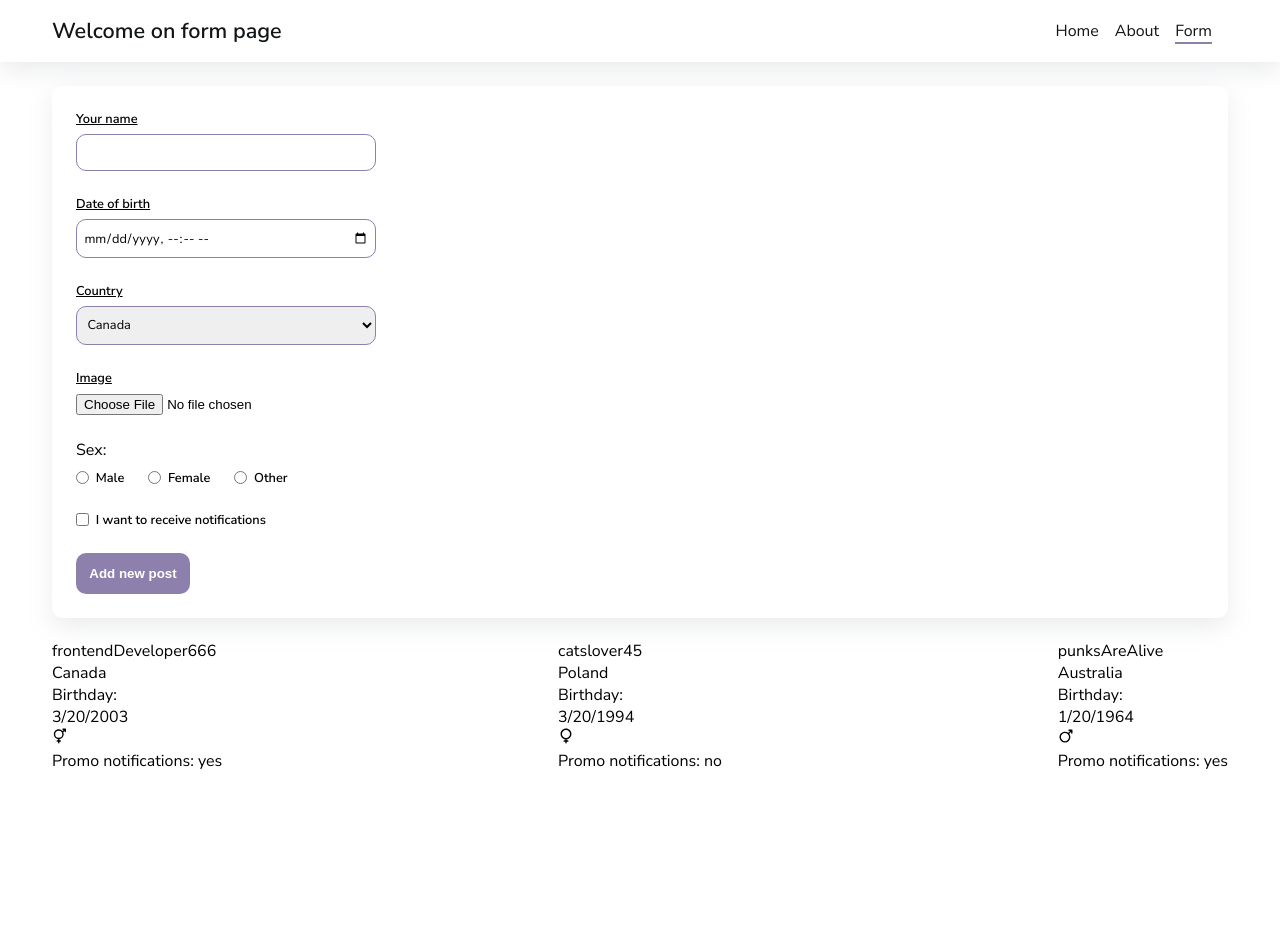
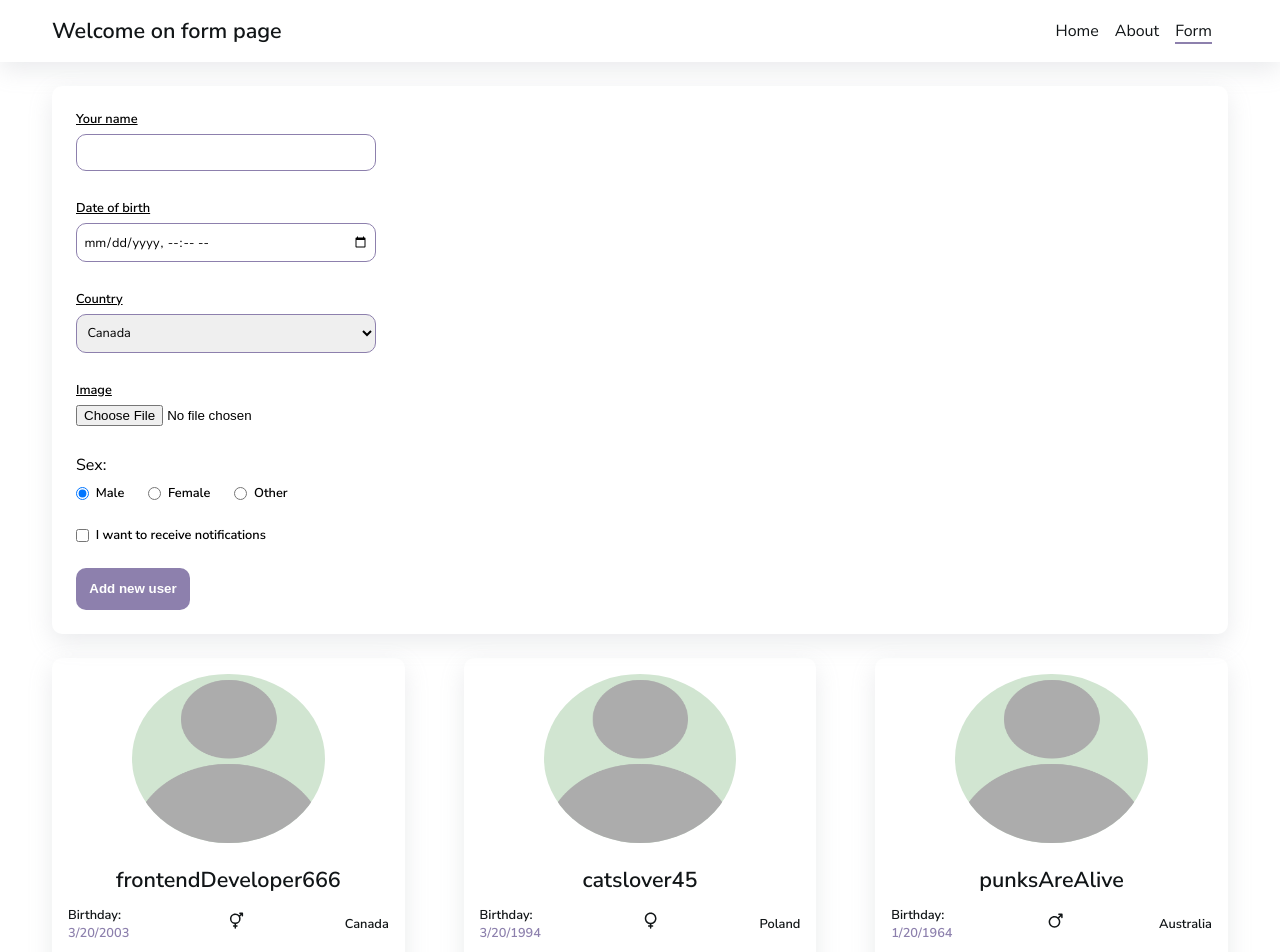
Before and after one commit to valr0lipsk/rsschool, a React (Vite) app: page /form in a window 1280 px wide. Shown: the top 952 px of the page. Before the commit the page ends 820 px from the top, so only its background shows below. Built offline with nearby package versions, Linux system fonts and the light colour scheme.

Commit message:
feat: implement form functionality

```diff
--- a/index.html
+++ b/index.html
@@ -1,13 +1,16 @@
 <!DOCTYPE html>
 <html lang="en">
+
 <head>
   <meta charset="UTF-8" />
   <link rel="icon" type="image/svg+xml" href="/vite.svg" />
   <meta name="viewport" content="width=device-width, initial-scale=1.0" />
-    <title>Week 1</title>
+  <title>RS School</title>
 </head>
+
 <body>
   <div id="root"></div>
   <script type="module" src="/src/main.tsx"></script>
 </body>
+
 </html>
--- a/src/components/form/Form.tsx
+++ b/src/components/form/Form.tsx
@@ -1,55 +1,164 @@
 import React from 'react';
+import { User } from 'types';
 import { InputWrapper } from '../../components';
 import styles from './Form.module.scss';
+import EmptyProfilePicture from '../../assets/empty-profile-picture.png';
 
-export default class Form extends React.Component {
+interface FormProps {
+  handleSubmit: (data: User) => void;
+}
+
+interface FormState {
+  img: string;
+  errors: {
+    nickname: string;
+    date: string;
+    img: string;
+  };
+}
+
+export default class Form extends React.Component<FormProps> {
+  nickname = React.createRef<HTMLInputElement>();
+  date = React.createRef<HTMLInputElement>();
+  country = React.createRef<HTMLSelectElement>();
+  img = React.createRef<HTMLInputElement>();
+  sex1 = React.createRef<HTMLInputElement>();
+  sex2 = React.createRef<HTMLInputElement>();
+  sex3 = React.createRef<HTMLInputElement>();
+  promo = React.createRef<HTMLInputElement>();
+  file: File;
+
+  constructor(props: FormProps) {
+    super(props);
+    this.handleSubmit = this.handleSubmit.bind(this);
+    this.file = new File([EmptyProfilePicture], 'empty-profile-picture.png', { type: 'image/png' });
+  }
+
+  state: FormState = {
+    img: '',
+    errors: {
+      nickname: '',
+      date: '',
+      img: '',
+    },
+  };
+
+  getRadioValue(
+    radio1: HTMLInputElement | null,
+    radio2: HTMLInputElement | null,
+    radio3: HTMLInputElement | null
+  ) {
+    if (!radio1 || !radio2 || !radio3) return 'male';
+    if (radio1.checked) return radio1.value;
+    if (radio2.checked) return radio2.value;
+    return 'other';
+  }
+
+  handleSubmit(event: React.MouseEvent<HTMLButtonElement, MouseEvent>) {
+    event.preventDefault();
+
+    for (const key in this.state.errors) {
+      const input = this[key as keyof Form] as React.RefObject<HTMLInputElement>;
+      if (input && input.current?.value) {
+        this.setState((prev: FormState) => {
+          return {
+            ...prev,
+            errors: { ...prev.errors, [key]: '' },
+          };
+        });
+      }
+
+      if (!input.current?.value) {
+        this.setState((prev: FormState) => {
+          return { ...prev, errors: { ...prev.errors, [key]: 'Value should not be empty' } };
+        });
+      }
+
+      if (key === 'nickname' && input.current?.value && input.current.value.length < 5) {
+        this.setState((prev: FormState) => {
+          return {
+            ...prev,
+            errors: { ...prev.errors, nickname: 'Value should contain min 5 symbols' },
+          };
+        });
+      }
+    }
+
+    setTimeout(() => {
+      if (Object.values(this.state.errors).every((e) => !e)) {
+        const newUser: User = {
+          id: (Math.random() + Math.random() * Math.random()).toString(),
+          name: this.nickname.current?.value || 'John',
+          country: this.country.current?.value || 'Canada',
+          dateOfBirth: this.date.current?.value || '1994-03-20T17:51:53.221Z',
+          promo: this.promo.current?.checked || false,
+          sex: this.getRadioValue(this.sex1.current, this.sex2.current, this.sex3.current),
+          image: URL.createObjectURL(this.file),
+        };
+
+        this.props.handleSubmit(newUser);
+      }
+    });
+  }
+
   render() {
     return (
       <form className={styles.form}>
-        <InputWrapper name="user" title="Your name">
-          <input type="text" id="user" />
+        <InputWrapper name="nickname" title="Your name" error={this.state.errors.nickname}>
+          <input ref={this.nickname} type="text" id="nickname" />
         </InputWrapper>
 
-        <InputWrapper name="date" title="Date of birth">
-          <input type="datetime-local" id="date" />
+        <InputWrapper name="date" title="Date of birth" error={this.state.errors.date}>
+          <input ref={this.date} type="datetime-local" id="date" />
         </InputWrapper>
 
         <InputWrapper name="country" title="Country">
-          <select id="category">
-            <option value="1">Canada</option>
-            <option value="2">Poland</option>
-            <option value="3">Australia</option>
-            <option value="4">Brazil</option>
+          <select ref={this.country} id="category">
+            <option value="Canada">Canada</option>
+            <option value="Poland">Poland</option>
+            <option value="Australia">Australia</option>
+            <option value="Brazil">Brazil</option>
           </select>
         </InputWrapper>
 
-        <InputWrapper name="img" title="Image">
-          <input type="file" id="img" accept=".jpg, .png, .jpeg" />
+        <InputWrapper name="img" title="Image" error={this.state.errors.img}>
+          <input ref={this.img} type="file" id="img" accept=".jpg, .png, .jpeg" />
         </InputWrapper>
 
         <div className={styles.radio__wrapper}>
           <p>Sex:</p>
           <div>
             <InputWrapper type="radio" name="male" title="Male">
-              <input type="radio" name="sex" id="male" />
+              <input
+                ref={this.sex1}
+                type="radio"
+                name="sex"
+                value="male"
+                id="male"
+                defaultChecked
+              />
             </InputWrapper>
 
             <InputWrapper type="radio" name="female" title="Female">
-              <input type="radio" name="sex" id="female" />
+              <input ref={this.sex2} type="radio" name="sex" value="female" id="female" />
             </InputWrapper>
 
             <InputWrapper type="radio" name="other" title="Other">
-              <input type="radio" name="sex" id="other" />
+              <input ref={this.sex3} type="radio" name="sex" value="other" id="other" />
             </InputWrapper>
           </div>
         </div>
 
         <InputWrapper type="checkbox" name="promo" title="I want to receive notifications">
-          <input type="checkbox" id="promo" />
+          <input ref={this.promo} type="checkbox" id="promo" />
         </InputWrapper>
 
-        <button className={styles.submit} type="submit">
-          Add new post
+        <button
+          className={styles.submit}
+          type="submit"
+          onClick={(event) => this.handleSubmit(event)}
+        >
+          Add new user
         </button>
       </form>
     );
--- a/src/components/inputWrapper/InputWrapper.tsx
+++ b/src/components/inputWrapper/InputWrapper.tsx
@@ -5,6 +5,7 @@ interface Props {
   name: string;
   title: string;
   type?: string;
+  error?: string;
 }
 
 export default class InputWrapper extends React.Component<React.PropsWithChildren & Props> {
@@ -13,6 +14,7 @@ export default class InputWrapper extends React.Component<React.PropsWithChildre
       <div className={styles.wrapper + ` ${this.props.type ? styles[this.props.type] : ''}`}>
         <label htmlFor={this.props.name}>{this.props.title}</label>
         {this.props.children}
+        <p className={styles.error}>{this.props.error}</p>
       </div>
     );
   }
--- /dev/null
+++ b/src/components/userCard/UserCard.module.scss
@@ -0,0 +1,50 @@
+.card {
+  width: 30%;
+  padding: 1em;
+  box-shadow: var(--shadow);
+  border-radius: var(--radius);
+  margin-top: 1.5em;
+  color: var(--color-03);
+  transition: all 0.2s ease-in;
+  text-align: center;
+
+  &:hover {
+    transform: scale(1.01);
+  }
+
+  span {
+    color: var(--color-02);
+  }
+}
+
+.img {
+  width: 60%;
+  height: 50%;
+  max-height: 290px;
+  border-radius: 100%;
+  margin-bottom: 1em;
+  background-color: var(--color-01);
+}
+
+.user_name {
+  font-size: var(--fs-xl);
+  font-weight: var(--fw-medium);
+  margin-bottom: 0.5em;
+}
+
+.user_info {
+  display: flex;
+  justify-content: space-between;
+  align-items: center;
+  font-size: var(--fs-sm);
+  font-weight: var(--fw-medium);
+  margin-bottom: 1em;
+
+  p:first-of-type {
+    text-align: left;
+  }
+}
+
+.icon {
+  font-size: var(--fs-xl);
+}
--- a/src/components/userCard/userCard.tsx
+++ b/src/components/userCard/userCard.tsx
@@ -1,6 +1,8 @@
 import React from 'react';
 import { IoFemale, IoMale, IoMaleFemale } from 'react-icons/io5';
 import { User } from 'types';
+import EmptyProfilePicture from '../../assets/empty-profile-picture.png';
+import styles from './UserCard.module.scss';
 
 export default class UserCard extends React.Component<User> {
   public getSexIcon(sex: string) {
@@ -16,18 +18,23 @@ export default class UserCard extends React.Component<User> {
 
   render() {
     return (
-      <div>
-        <img src={this.props.image} />
-        <p>{this.props.name}</p>
-        <div>
-          <p>{this.props.country}</p>
+      <div className={styles.card}>
+        <img
+          className={styles.img}
+          src={this.props.image ? this.props.image : EmptyProfilePicture}
+        />
+        <p className={styles.user_name}>{this.props.name}</p>
+        <div className={styles.user_info}>
           <p>
             Birthday: <br />
-            {new Date(this.props.dateOfBirth).toLocaleDateString()}
+            <span> {new Date(this.props.dateOfBirth).toLocaleDateString()}</span>
           </p>
+          <div className={styles.icon}>{this.getSexIcon(this.props.sex)}</div>
+          <p>{this.props.country}</p>
         </div>
-        <div>{this.getSexIcon(this.props.sex)}</div>
-        <p>Promo notifications: {this.props.promo ? 'yes' : 'no'}</p>
+        <p>
+          Promo notifications: <span>{this.props.promo ? 'yes' : 'no'}</span>
+        </p>
       </div>
     );
   }
--- a/src/index.scss
+++ b/src/index.scss
@@ -10,6 +10,7 @@
   --color-01: #d1e5d1;
   --color-02: #8d80ad;
   --color-02-1: #8e6bdd;
+  --color-02-2: #9b97a3;
   --color-03: #111517;
 
   --shadow: rgba(149, 157, 165, 0.2) 0 8px 24px;
--- a/src/pages/FormPage.tsx
+++ b/src/pages/FormPage.tsx
@@ -1,16 +1,21 @@
 import React from 'react';
 import { Form, Wrapper } from '../components';
-import { Item } from '../types';
+import { User } from '../types';
 import data from '../assets/users.json';
 import { UsersList } from '../components';
 
 interface State {
-  items: Item[];
+  items: User[];
 }
 
 export default class FormPage extends React.Component {
   state: State = {
     items: [],
+  };
+
+  addNewUser = (user: User) => {
+    this.setState((prev: State) => ({ items: [...prev.items, user] }));
+    console.log(user, this.state);
   };
 
   componentDidMount() {
@@ -20,8 +25,8 @@ export default class FormPage extends React.Component {
   render() {
     return (
       <Wrapper>
-        <Form />
-        <UsersList users={data} />
+        <Form handleSubmit={this.addNewUser} />
+        <UsersList users={this.state.items} />
       </Wrapper>
     );
   }
```
Also changed, not shown: src/components/inputWrapper/InputWrapper.module.scss (+10 -4 lines), src/assets/empty-profile-picture.png (added). Lines whose indentation alone changed are shown as unchanged.
